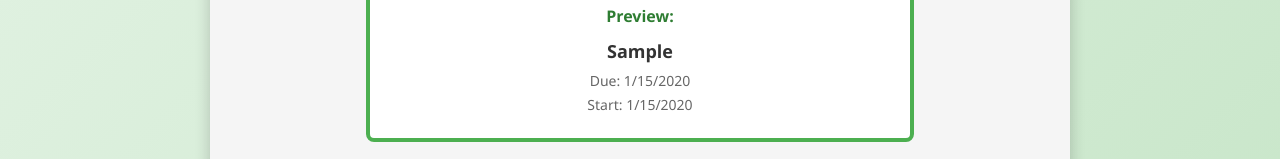
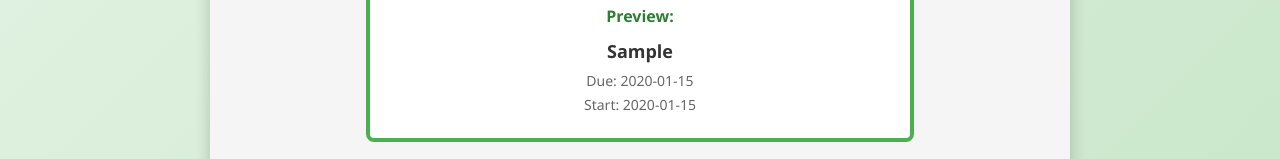
Before and after one commit to AudreyBurrell/Semester-to-do-list, a React (Vite) app: page /AddAssignmentsSemester in a window 1280 px wide. Both pictures are taken after typing "2020-01-15", "2020-01-15", "Sample" into the empty fields and a click on the button "Add to List". Shown: the part 643-802 px from the top of the page. Built offline with nearby package versions, Linux system fonts and the light colour scheme.

Commit message:
Fixing some the due/start display in the preview area

```diff
--- a/src/AddAssignmentsSemester.jsx
+++ b/src/AddAssignmentsSemester.jsx
@@ -180,7 +180,6 @@ function AddAssignmentsSemester() {
                 }
                 newAssignmentsList[formattedDueDate].push(assignmentData);
             }
-            console.log(newAssignmentsList);
             return newAssignmentsList;
         })
     }
@@ -250,8 +249,8 @@ function AddAssignmentsSemester() {
                             <div className="previewContent">
                                 <h4>Preview:</h4>
                                 {assignmentName && <p className="previewAssignment">{assignmentName}</p>}
-                                {dueDate && <p className="previewDate">Due: {new Date(dueDate).toLocaleDateString()}</p>}
-                                {startDate && <p className="previewDate">Start: {new Date(startDate).toLocaleDateString()}</p>}
+                                {dueDate && <p className="previewDate">Due: {dueDate}</p>}
+                                {startDate && <p className="previewDate">Start: {startDate}</p>}
                                 {selectedClass && (
                                     <p
                                         className="previewClass"
```
